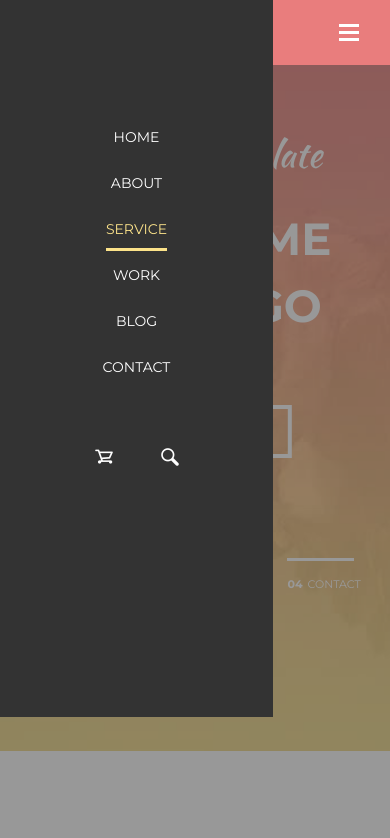
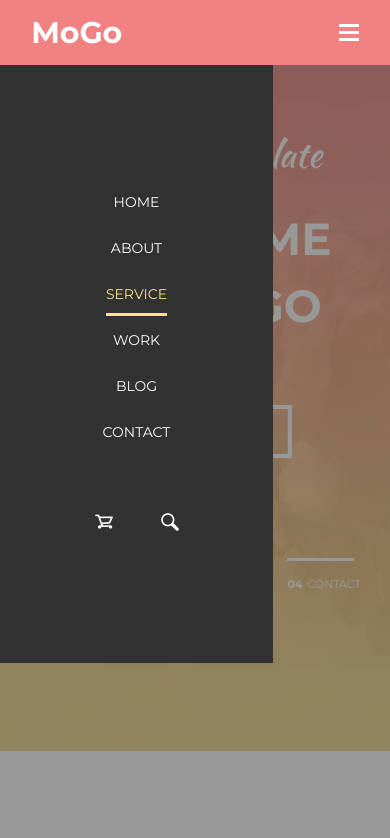
Before and after one commit to rustamidastan/mogo, a plain HTML site: page index.html in a window 390 px wide. Both pictures are taken after a click on the element 348 px from the left and 32 px from the top of the page. Shown: the top 838 px of the page. Drawn offline with nearby package versions, Linux system fonts and the light colour scheme.

Commit message:
changing humburger menu styles

```diff
--- a/css/responsive.css
+++ b/css/responsive.css
@@ -23,9 +23,9 @@
     padding: 15vh 0;
     display: none;
     width: 70%;
-    height: 85vh;
+    height: ;
     position: absolute;
-    top: 0;
+    top: 65px;
     left: 0;
     flex-direction: column;
     align-items: center;
@@ -37,11 +37,11 @@
     display: flex;
   }
 
-  .body-active::before {
+  .sitenav-active::before {
     width: 100vw;
     height: 100vh;
     content: "";
-    z-index: 3;
+    z-index: -1;
     position: absolute;
     top: 0;
     left: 0;
```
